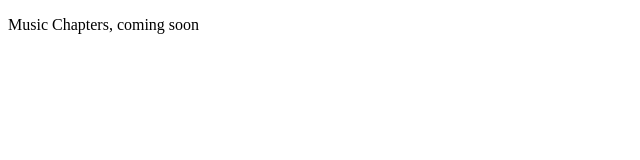
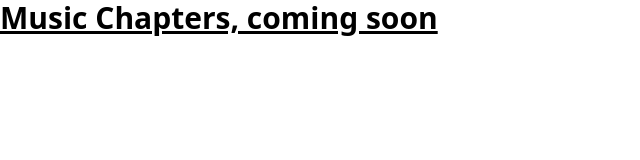
Before and after one commit to plutos28/music-chapters, a website: page src/index.html in a window 1280 px wide. Shown: the whole page, without its empty margins (0-640 px from the left). Drawn offline with Linux system fonts and the light colour scheme.

Commit message:
working tailwind configuration

```diff
--- a/index.html
+++ b/src/index.html
@@ -4,8 +4,9 @@
     <meta charset="UTF-8">
     <meta name="viewport" content="width=device-width, initial-scale=1.0">
     <title>Music Chapters</title>
+    <link rel="stylesheet" href="output.css">
 </head>
 <body>
-    <p>Music Chapters, coming soon</p>
+    <p class="text-3xl font-bold underline">Music Chapters, coming soon</p>
 </body>
 </html>
--- /dev/null
+++ b/src/input.css
@@ -0,0 +1,3 @@
+@tailwind base;
+@tailwind components;
+@tailwind utilities;
--- a/tailwind.config.js
+++ b/tailwind.config.js
@@ -1,6 +1,6 @@
 /** @type {import('tailwindcss').Config} */
 module.exports = {
-  content: [],
+  content: ["./src/*.{html,js}"],
   theme: {
     extend: {},
   },
```
Also changed, not shown: package.json (+6 -1 lines), src/output.css (added).
